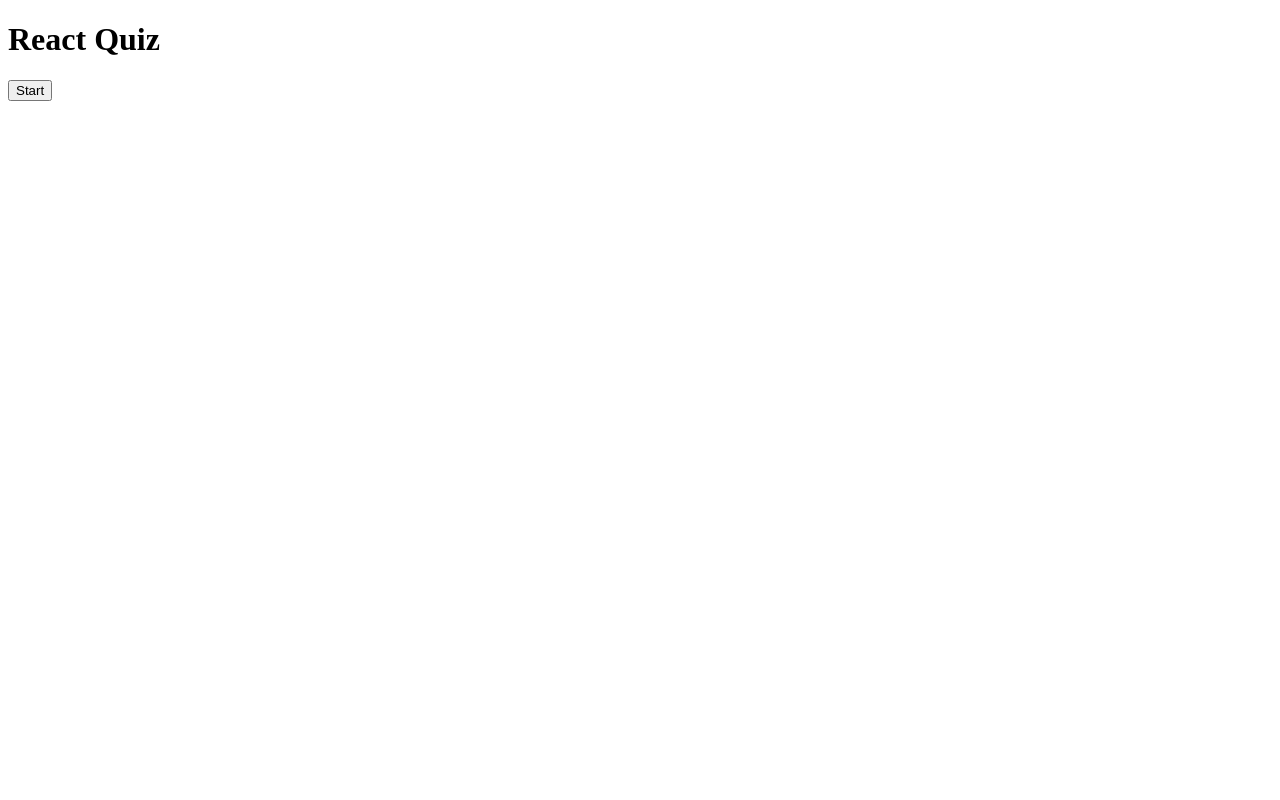
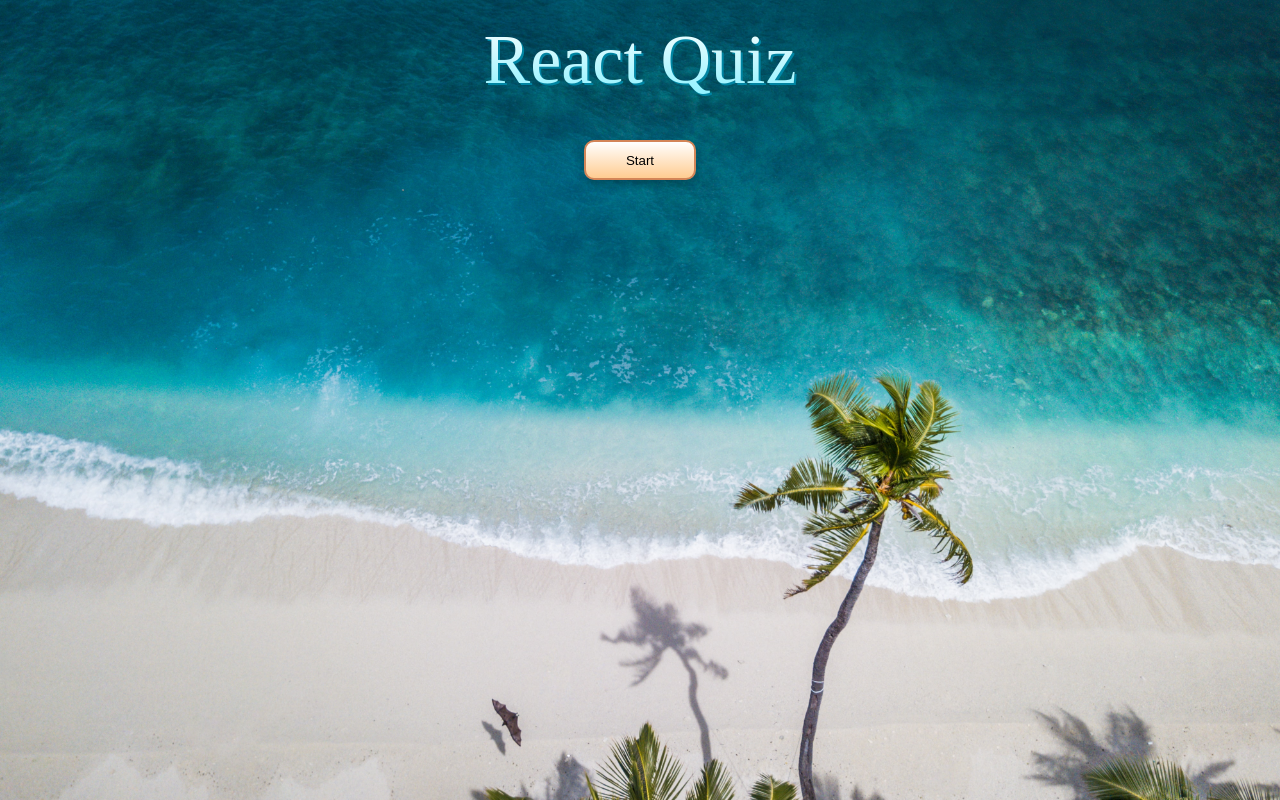
Before and after one commit to newt0/quiz-react-ts, a React (Create React App) app: page / in a window 1280 px wide. Built offline with nearby package versions, Linux system fonts and the light colour scheme.

Commit message:
add: styling by styled-component

```diff
--- /dev/null
+++ b/src/App.styles.ts
@@ -0,0 +1,70 @@
+import styled, { createGlobalStyle } from "styled-components";
+import BackGroundImage from "./images/nattu-adnan.jpg";
+
+export const GlobalStyle = createGlobalStyle`
+html {
+  height: 100%;
+}
+
+body {
+  backGround-image: url(${BackGroundImage});
+  background-size: cover;
+  margin: 0;
+  padding: 0 20px;
+  display: flex;
+  justify-content: center;
+}
+
+* {
+  box-sizing: border-box;
+  font-family: "Caramaran", sans-serif;
+}
+`;
+
+export const Wrapper = styled.div`
+  display: flex;
+  flex-direction: column;
+  align-items: center;
+
+  > p {
+    color: #fff;
+  }
+
+  .score {
+    color: #fff;
+    font-size: 2rem;
+    margin: 0;
+  }
+
+  h1 {
+    font-family: Fascinate Inline;
+    background-image: linear-gradient(180deg, #fff, #87f1ff);
+    font-weight: 400;
+    background-size: 100%;
+    background-clip: text;
+    -webkit-background-clip: text;
+    -webkit-text-fill-color: transparent;
+    -moz-background-clip: text;
+    -moz-text-fill-color: transparent;
+    filter: drop-shadow(2px 2px #0085a3);
+    font-size: 70px;
+    text-align: center;
+    margin: 20px;
+  }
+
+  .start,
+  .next {
+    cursor: pointer;
+    background: linear-gradient(180deg, #ffffff, #ffcc91);
+    border: 2px solid #d38558;
+    box-shadow: 0px 5px 10px rgba(0, 0, 0, 0.25);
+    border-radius: 10px;
+    height: 40px;
+    margin: 20px 0;
+    padding: 0 40px;
+  }
+
+  .start {
+    max-width: 200px;
+  }
+`;
--- a/src/App.tsx
+++ b/src/App.tsx
@@ -2,6 +2,7 @@
 import { fetchQuizQuestions } from "./API";
 import QuestionCard from "./components/QuestionCard";
 import { QuestionState, Difficulty } from "./API";
+import { GlobalStyle, Wrapper } from "./App.styles";
 
 const TOTAL_QUESTIONS = 10;
 
@@ -65,7 +66,9 @@
   };
 
   return (
-    <div>
+    <>
+      <GlobalStyle />
+      <Wrapper>
         <h1>React Quiz</h1>
         {gameOver || userAnswers.length === TOTAL_QUESTIONS ? (
           <button className="start" onClick={startTrivia}>
@@ -95,7 +98,8 @@
             Next Questions
           </button>
         ) : null}
-    </div>
+      </Wrapper>
+    </>
   );
 };
 
--- /dev/null
+++ b/src/components/QuestionCard.style.ts
@@ -0,0 +1,45 @@
+import styled from "styled-components";
+
+export const Wrapper = styled.div`
+  max-width: 1100px;
+  background: #ebfeff;
+  border-radius: 10px;
+  border: 2px solid #0085a3;
+  padding: 20px;
+  box-shadow: 0px 5px 10px rgba(0, 0, 0, 0.25);
+  text-align: center;
+  p {
+    font-size: 1rem;
+  }
+`;
+
+type ButtonWrapperProps = {
+  correct: boolean;
+  userClicked: boolean;
+};
+
+export const ButtonWrapper = styled.div<ButtonWrapperProps>`
+  transition: all 0.3s ease;
+  :hover {
+    opacity: 0.8;
+  }
+  button {
+    cursor: pointer;
+    user-select: none;
+    font-size: 0.8rem;
+    width: 100%;
+    height: 40px;
+    margin: 5px 0;
+    background: ${({ correct, userClicked }) =>
+    correct
+      ? "linear-gradient(90deg, #56FFA4, #59BC86)"
+      : !correct && userClicked
+        ? "linear-gradient(90deg, #FF5656, #C16868)"
+        : "linear-gradient(90deg, #56ccff, #6eafb4)"};
+    border: 3px solid #ffffff;
+    box-shadow: 1px 2px 0px rgba(0, 0, 0, 0.1);
+    border-radius: 10px;
+    color: #fff;
+    text-shadow: 0px 1px 0px rgba(0, 0, 0, 0.25);
+  }
+`;
--- a/src/components/QuestionCard.tsx
+++ b/src/components/QuestionCard.tsx
@@ -1,5 +1,6 @@
 import React from "react";
 import { AnswerObject } from "../App";
+import { Wrapper, ButtonWrapper } from "./QuestionCard.style";
 
 type Props = {
   question: string;
@@ -18,14 +19,18 @@
   totalQuestions,
 }) => {
   return (
-    <div>
+    <Wrapper>
       <p className="number">
         Question: {questionNumber} / {totalQuestions}
       </p>
       <p dangerouslySetInnerHTML={{ __html: question }} />
       <div>
         {answers.map((answer) => (
-          <div key={answer}>
+          <ButtonWrapper
+            key={answer}
+            correct={userAnswer?.correctAnswer === answer}
+            userClicked={userAnswer?.answer === answer}
+          >
             <button
               disabled={userAnswer ? true : false}
               value={answer}
@@ -33,10 +38,10 @@
             >
               <span dangerouslySetInnerHTML={{ __html: answer }}></span>
             </button>
-          </div>
+          </ButtonWrapper>
         ))}
       </div>
-    </div>
+    </Wrapper>
   );
 };
 
```
Also changed, not shown: 1 other file (tests, documents, lock files or other folders). Lines whose indentation alone changed are shown as unchanged.
